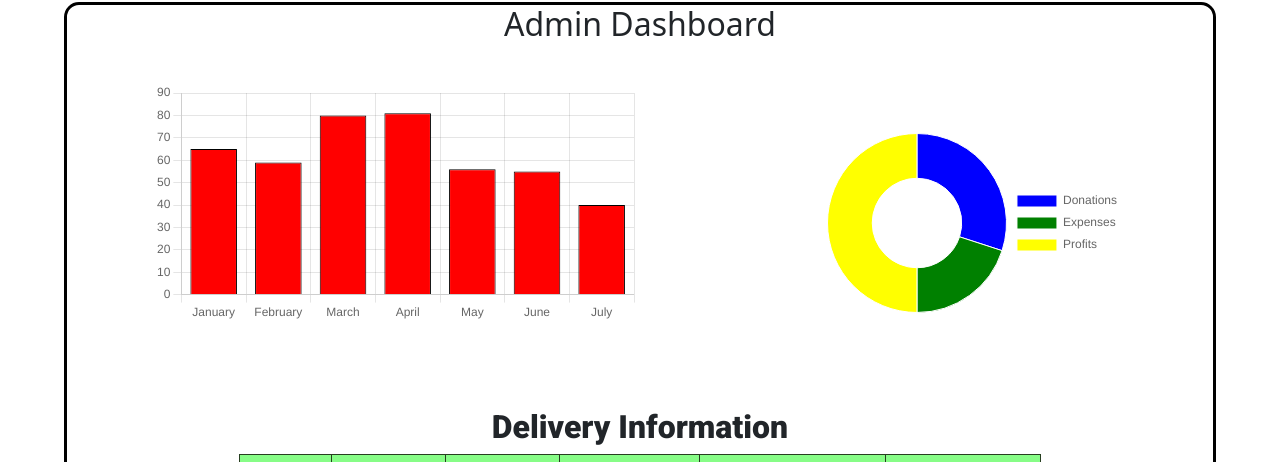
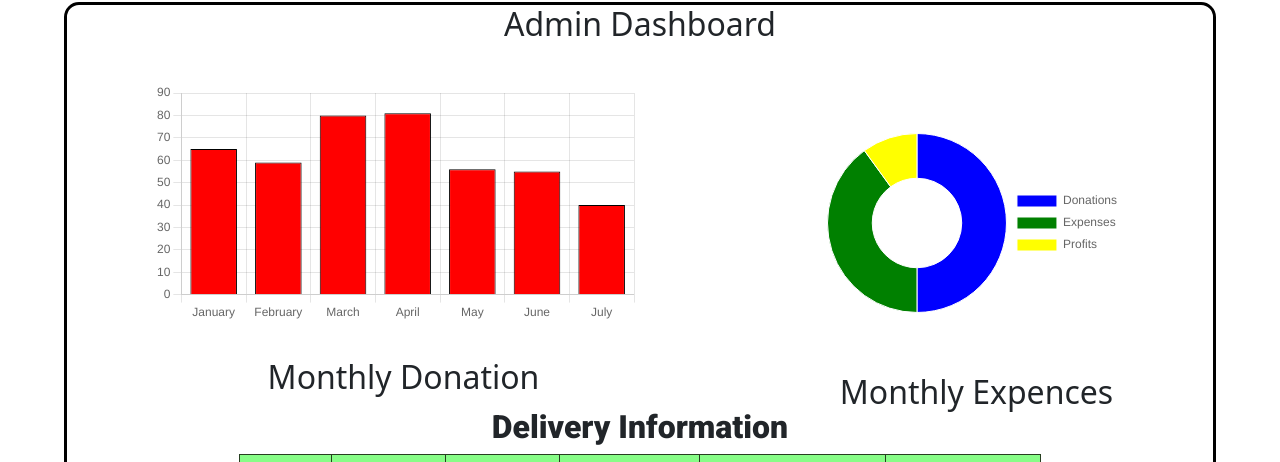
Before and after one commit to onkarhol999/FoodBridge, a React (Vite) app in the folder Client/: page /adminDashboard in a window 1280 px wide. Shown: the part 160-622 px from the top of the page. Built offline with nearby package versions, Linux system fonts and the light colour scheme; no server answers.

Commit message:
Final ui changes

```diff
--- a/Client/package.json
+++ b/Client/package.json
@@ -17,8 +17,8 @@
     "react": "^18.2.0",
     "react-chartjs-2": "^5.2.0",
     "react-dom": "^18.2.0",
- "react-hot-toast": "^2.4.1",
     "react-flow-renderer": "^10.3.17",
+    "react-hot-toast": "^2.4.1",
     "react-icons": "^5.0.1",
     "react-redux": "^9.1.0",
     "react-router-dom": "^6.22.3"
--- a/Client/src/components/AdminDashboard/AdminDashboard.css
+++ b/Client/src/components/AdminDashboard/AdminDashboard.css
@@ -13,6 +13,7 @@
 .chart-canvas1 {
     width: 500px; /* Increased width */
     height: 200px; /* Increased height */
+    margin-bottom: 7%;
 }
 
 .chart-canvas2 {
@@ -36,3 +37,7 @@
     margin-right: 30px; /* Adjusted margin-top */
     border-radius: 15px;
 }
+
+.charts {
+    text-align: center;
+}
--- a/Client/src/components/AdminDashboard/AdminDashboard.jsx
+++ b/Client/src/components/AdminDashboard/AdminDashboard.jsx
@@ -31,7 +31,7 @@ const BarChart = () => {
       datasets: [
         {
           label: 'Financial Overview',
-          data: [300, 200, 500],
+          data: [500, 400, 100],
           backgroundColor: ['blue', 'green', 'yellow'],
           borderWidth: 1
         }
@@ -100,11 +100,13 @@ const BarChart = () => {
     <div className='board'>
       <h2 className='headingOf'>Admin Dashboard</h2>
       <div className="chart-container">
-        <div className='c1'>
+        <div className='c1 charts'>
           <canvas className="chart-canvas1" ref={barChartRef} />
+        <h2>Monthly Donation</h2>
         </div>
-        <div>
+        <div className='charts'>
           <canvas className="chart-canvas2" ref={doughnutChartRef} />
+        <h2>Monthly Expences</h2>
         </div>
       </div>
       <DeliveryInfo />
--- a/Client/src/components/DeliveryBoyLogin/DeliveryBoyLogin.css
+++ b/Client/src/components/DeliveryBoyLogin/DeliveryBoyLogin.css
@@ -51,7 +51,7 @@
     border-radius: 3px;
   }
 
-  .form-group button {
+  .loginBtn{
     width: calc(100% - 20px); /* Subtract padding */
     padding: 10px;
     background-color: #007bff;
@@ -62,6 +62,6 @@
     transition: background-color 0.3s ease;
   }
 
-  .form-group button:hover {
+  .loginBtn:hover {
     background-color: #0056b3;
   }
--- a/Client/src/components/DeliveryBoyLogin/DeliveryBoyLogin.jsx
+++ b/Client/src/components/DeliveryBoyLogin/DeliveryBoyLogin.jsx
@@ -36,7 +36,7 @@ const LoginForm = () => {
           />
         </div>
         <NavLink to="/delivery">
-          <button type="submit">Login</button>
+          <button className='loginBtn' type="submit">Login</button>
         </NavLink>
       </form>
     </div>
--- a/Client/src/components/HomePage/homePage.css
+++ b/Client/src/components/HomePage/homePage.css
@@ -96,4 +96,9 @@ span{
     font-weight: 900;
     font-size: 2.5rem;
     color:#273f20;
+    margin-bottom: 2%;
 }
+
+.workflow img{
+    width: 70%;
+}
--- a/Client/src/components/HomePage/homePage.jsx
+++ b/Client/src/components/HomePage/homePage.jsx
@@ -60,7 +60,7 @@ function homePage() {
         </section>
 
         <section className="workflow">
-            <h2>The flow we follow</h2>
+            <h2>The Food is Safe with us</h2>
             <img src={wflow} alt="" />
         </section>
     </>
--- a/Client/src/components/ShoppingMain/ShoppingMain.jsx
+++ b/Client/src/components/ShoppingMain/ShoppingMain.jsx
@@ -1,7 +1,6 @@
 import React from 'react';
 import ShoppingCategory from '../ShoppingCategory/ShoppingCategory';
 import { NavLink } from 'react-router-dom';
-// import EarthenPots from '../ShoppingPages/EarthenPots';
 
 function ShoppingMain() {
   return (
--- a/Client/src/components/WhatWeDo/WhatWeDo.css
+++ b/Client/src/components/WhatWeDo/WhatWeDo.css
@@ -15,3 +15,7 @@ main h2{
     box-shadow: 0 4px 8px 0 rgba(0, 0, 0, 0.2), 0 6px 20px 0 rgba(0, 0, 0, 0.19);
     text-align: left;
 }
+
+.HelpContent img{
+    width: 100%;
+}
--- a/Client/src/components/WhatWeDo/WhatWeDo.jsx
+++ b/Client/src/components/WhatWeDo/WhatWeDo.jsx
@@ -1,5 +1,6 @@
 import React from 'react'; // eslint-disable-line no-unused-vars
 import './WhatWeDo.css';
+import workFlow from '../images/workflow.png';
 
 function WhatWeDo() {
   return (
@@ -31,6 +32,8 @@ function WhatWeDo() {
                 By purchasing goods from our online store, you are not only acquiring unique and high-quality products but also
                 supporting sustainable livelihoods for villagers. Your patronage directly benefits artisans and their families, providing them with a source of income and economic stability. We believe in the power of fair trade and ethical sourcing to uplift communities and preserve traditional craftsmanship for future generations.
                 </p>
+                <h4>The flow we work in:</h4>
+                <img src={workFlow} alt="" />
             </div>
       </main>
     </>
--- a/Client/src/components/navbar/Navbar.jsx
+++ b/Client/src/components/navbar/Navbar.jsx
@@ -30,7 +30,7 @@ function Navbar() {
                       <a className="nav-link" href="#">Admin Dashboard</a>
                       </li>
                       </NavLink>
-                      <NavLink to="/Contact" style={{ textDecoration: 'none' }}>
+                      <NavLink to="/whatWeDo" style={{ textDecoration: 'none' }}>
                       <li className="nav-item mx-3">
                       <a className="nav-link" href="#">What We Do?</a>
                       </li>
--- a/Client/src/main.jsx
+++ b/Client/src/main.jsx
@@ -7,14 +7,13 @@ import DonationForm from './components/DonationUserData/DonationForm'
 import DeliveryBoyForm from './components/DeliveryDashboard/DiliveryDashboard'
 import HomePage from './components/HomePage/homePage'
 import DeliveryBoy from './components/DeliveryBoyLogin/DeliveryBoyLogin'
-import ContactUs from './components/ContactUs/ContactUs'
-// import AdminDashboard from './components/AdminDashboard/AdminDashboard.jsx'
 import ShoppingCategory from './components/ShoppingMain/ShoppingMain.jsx';
 import Decorative from './components/ShoppingPages/Decorative.jsx'
 import EarthenPots from './components/ShoppingPages/EarthenPots.jsx'
 import Edible from './components/ShoppingPages/Edible.jsx';
 import Fashion from './components/ShoppingPages/Fashion.jsx'
 import AdminDashboard from './components/AdminDashboard/AdminDashboard.jsx';
+import WhatWeDo from './components/WhatWeDo/WhatWeDo.jsx';
 
 
 const router = createBrowserRouter(
@@ -25,14 +24,13 @@ const router = createBrowserRouter(
     <Route path="delivery" element={<DeliveryBoyForm/>} />
     <Route path="Home" element={<HomePage/>} />
     <Route path="loginDB" element={<DeliveryBoy/>} />
-    <Route path="Contact" element={<ContactUs/>} />
     <Route path="ShopCategory" element={<ShoppingCategory/>}/>
     <Route path="decorative" element={<Decorative/>}/>
     <Route path="earthenPots" element={<EarthenPots/>}/>
     <Route path="edible" element={<Edible/>}/>
     <Route path="fashion" element={<Fashion/>}/>
     <Route path="adminDashboard" element={<AdminDashboard/>}/>
-
+    <Route path='whatWeDo' element={<WhatWeDo/>}/>
     </Route>
   )
 );
```
Also changed, not shown: Client/src/components/images/workflow.png, 1 other file (tests, documents, lock files or other folders).
